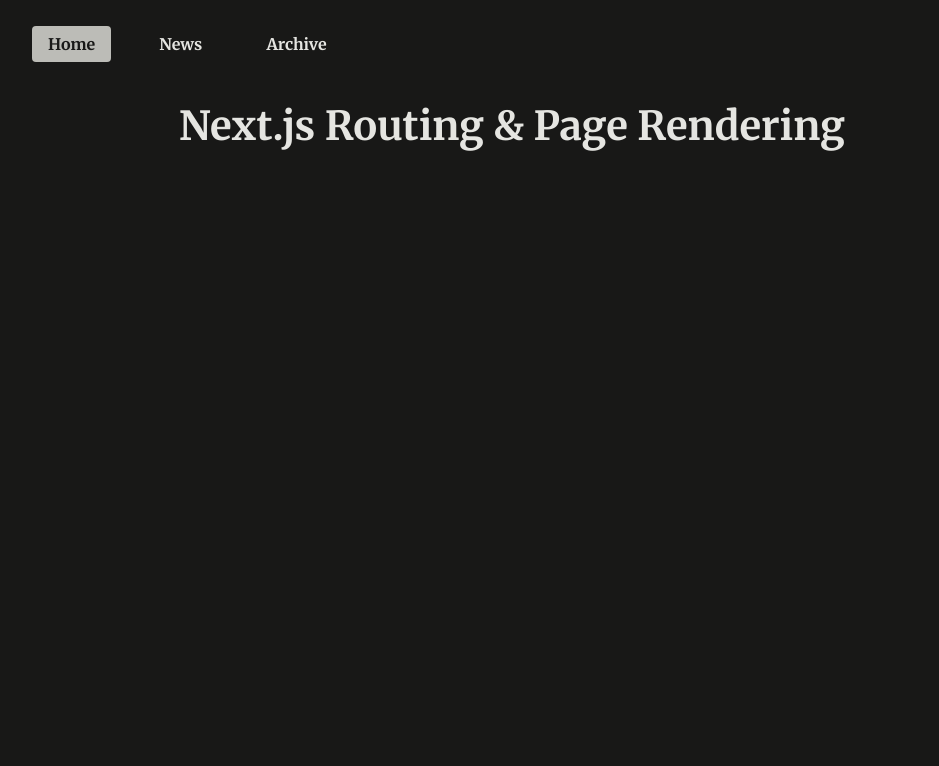
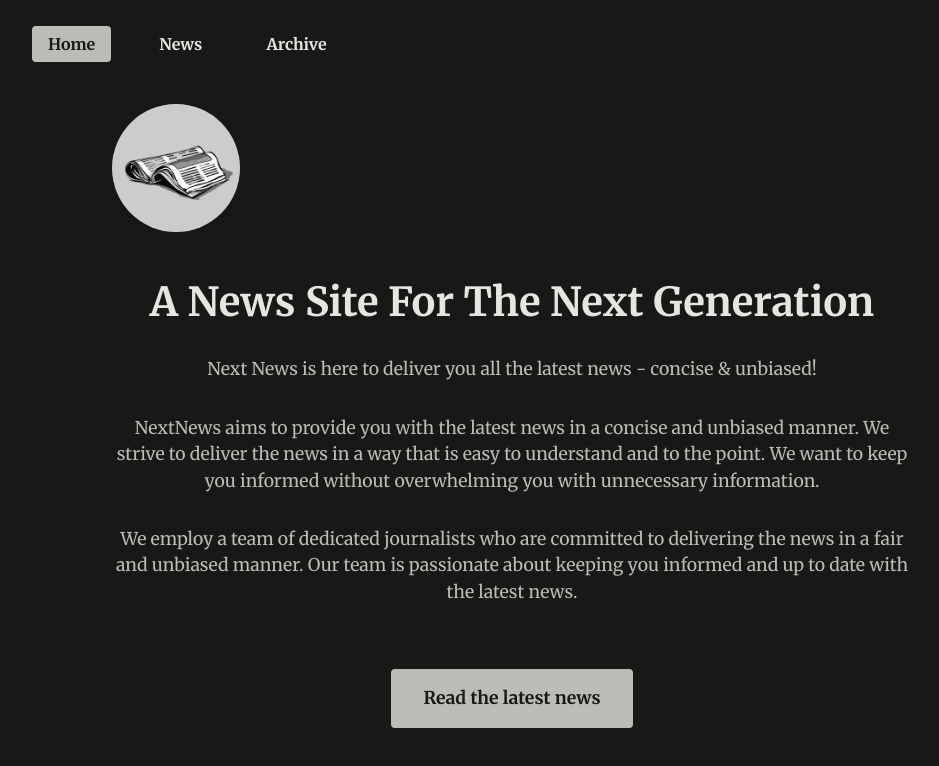
Before and after one commit to VitaliiZemliakov/nextjs, a Next.js app: page / in a window 1280 px wide. Shown: the top 766 px of the page, without its empty margins (128-1067 px from the left). Built offline with nearby package versions, Linux system fonts and the light colour scheme.

Commit message:
main page changed

```diff
--- a/app/news/[newsSlug]/(.)image/page.tsx
+++ b/app/news/[newsSlug]/@modal/(.)image/page.tsx
@@ -1,6 +1,5 @@
 import { DUMMY_NEWS } from "@/api/dummy-news";
-import GoBackBtn from "@/components/go-back-btn";
-import Image from "next/image";
+import ModalDrop from "@/components/modal";
 import { notFound } from "next/navigation";
 
 export default async function InterceptedImagePage({
@@ -19,11 +18,5 @@
     const imagePath = `/images/${newItem.category}/${newItem.image}`;
     const imageAlt = newItem ? newItem.title : "News Image";
 
-    return (
-        <div className="fullscreen-image">
-            <h2>Intercepted</h2>
-            <Image src={imagePath} alt={imageAlt} width={800} height={600} />
-            <GoBackBtn />
-        </div>
-    );
+    return <ModalDrop image={{ src: imagePath, alt: imageAlt }} />;
 }
--- /dev/null
+++ b/app/news/[newsSlug]/@modal/default.tsx
@@ -0,0 +1,3 @@
+export default function ModalDefaultPage() {
+    return null
+}
--- /dev/null
+++ b/app/news/[newsSlug]/layout.tsx
@@ -0,0 +1,14 @@
+export default function NewsDetailLayout({
+    children,
+    modal,
+}: {
+    children: React.ReactNode;
+    modal: React.ReactNode;
+}) {
+    return (
+        <div className="news-detail-layout">
+            {children}
+            {modal}
+        </div>
+    );
+}
--- a/app/page.tsx
+++ b/app/page.tsx
@@ -1,7 +1,34 @@
+import Link from "next/link";
+import Image from "next/image";
+import logo from "@/assets/logo.jpg"; // Update the path to match your logo location
+
 export default function HomePage() {
-  return (
+return (
     <div id="home">
-      <h1>Next.js Routing & Page Rendering</h1>
+      <Image src={logo} alt="A newspaper" />
+      <h1>A News Site For The Next Generation</h1>
+      <p>
+        Next News is here to deliver you all the latest news - concise &
+        unbiased!
+      </p>
+
+      <p>
+        NextNews aims to provide you with the latest news in a concise and
+        unbiased manner. We strive to deliver the news in a way that is easy to
+        understand and to the point. We want to keep you informed without
+        overwhelming you with unnecessary information.
+      </p>
+
+      <p>
+        We employ a team of dedicated journalists who are committed to
+        delivering the news in a fair and unbiased manner. Our team is
+        passionate about keeping you informed and up to date with the latest
+        news.
+      </p>
+
+      <p>
+        <Link href="/news">Read the latest news</Link>
+      </p>
     </div>
   );
 }
--- /dev/null
+++ b/components/modal.tsx
@@ -0,0 +1,29 @@
+"use client";
+
+import Image from "next/image";
+import GoBackBtn from "./go-back-btn";
+import { useRouter } from "next/navigation";
+
+export default function ModalDrop({
+    image,
+}: {
+    image: { src: string; alt: string };
+}) {
+    const router = useRouter();
+    return (
+        <div className="modal-backdrop" onClick={router.back}>
+            <dialog className="modal static" open>
+                <div className="fullscreen-image">
+                    <h2>Intercepted</h2>
+                    <Image
+                        src={image.src}
+                        alt={image.alt}
+                        width={800}
+                        height={600}
+                    />
+                    <GoBackBtn />
+                </div>
+            </dialog>
+        </div>
+    );
+}
```
